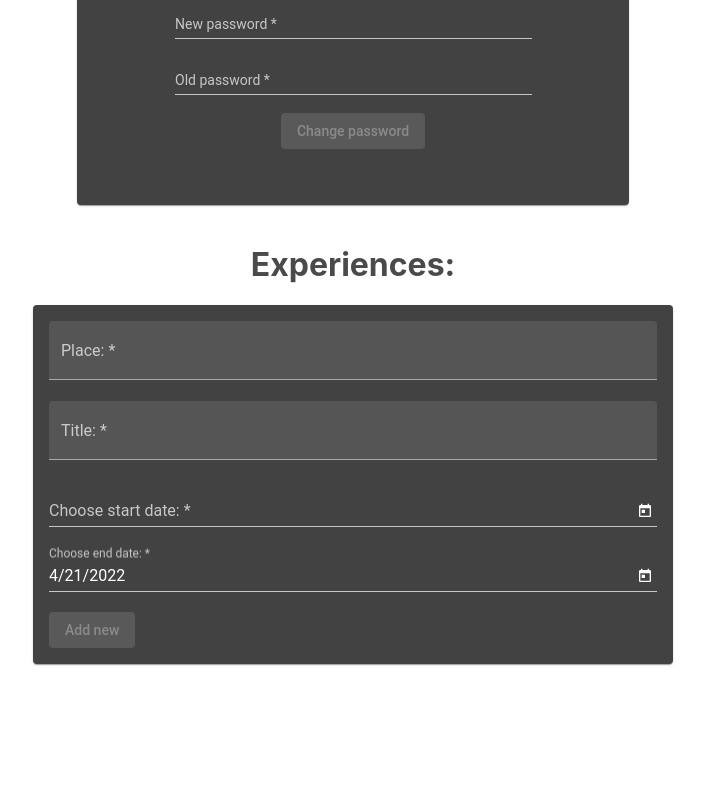
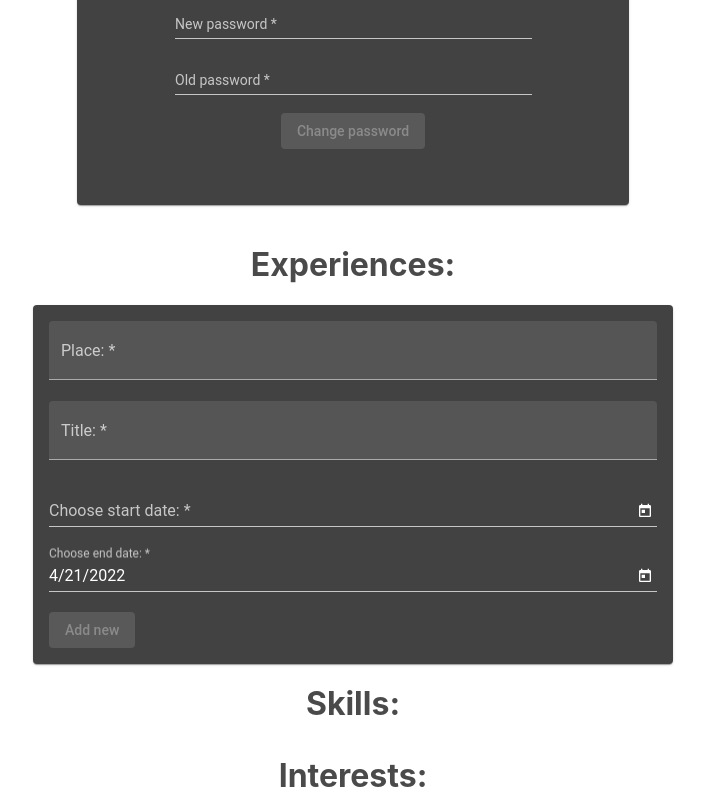
Before and after one commit to XWS-BSEP-TIM1-2022/dislinkt-frontend, an Angular app in the folder dislinkt-frontend/: page /info in a window 1280 px wide. Shown: the part 779-1579 px from the top of the page, without its empty margins (287-992 px from the left). Before the commit the page ends 1459 px from the top, so only its background shows below. Built offline with nearby package versions, Linux system fonts and the light colour scheme.

Commit message:
Showing skills and interests

```diff
--- a/dislinkt-frontend/src/app/registration/registration.component.ts
+++ b/dislinkt-frontend/src/app/registration/registration.component.ts
@@ -18,7 +18,7 @@ export class RegistrationComponent implements OnInit {
   newPassword: string = ""
   oldPassword: string = ""
 
-  user = new User("", "", "", "", 0, "", "", "", "", "")
+  user = new User("", "", "", "", 0, "", "", "", "", "", [], [])
 
   nameForm = new FormControl('', [Validators.required]);
   surnameForm = new FormControl('', [Validators.required]);
--- a/dislinkt-frontend/src/app/registration/user.ts
+++ b/dislinkt-frontend/src/app/registration/user.ts
@@ -10,5 +10,7 @@ export class User{
         public password: string,
         public confirmPassword: string,
         public bio: string,
+        public skills: [],
+        public interests: []
     ){}
 }
--- a/dislinkt-frontend/src/app/user/info/info.component.html
+++ b/dislinkt-frontend/src/app/user/info/info.component.html
@@ -178,3 +178,16 @@
         </button>
     </mat-card>
 </div>
+<div style="text-align: center; display: flex; flex-direction: column;">
+    <h1 style="font-weight: bold; font-size: 2rem;">Skills:</h1>
+    <h2 style="margin-left: 1rem;" *ngFor="let skill of this.user.skills">
+        {{skill}}
+    </h2>
+</div>
+<br>
+<div style="text-align: center; display: flex; flex-direction: column;">
+    <h1 style="font-weight: bold; font-size: 2rem;">Interests:</h1>
+    <h2 style="margin-left: 1rem;" *ngFor="let interest of this.user.interests">
+        {{interest}}
+    </h2>
+</div>
--- a/dislinkt-frontend/src/app/user/info/info.component.ts
+++ b/dislinkt-frontend/src/app/user/info/info.component.ts
@@ -22,7 +22,7 @@ export class InfoComponent implements OnInit {
 
   newExperience: Experience = new Experience;
 
-  user = new User("", "", "", "", 0, "", "", "", "", "")
+  user = new User("", "", "", "", 0, "", "", "", "", "", [], [])
   experiences = [] as Experience[]
 
   nameForm = new FormControl('', [Validators.required]);
@@ -60,6 +60,8 @@ export class InfoComponent implements OnInit {
       this.user.username = res.user.username
       this.user.gender =  Number(res.user.gender)
       this.user.bio = res.user.bio
+      this.user.skills = res.user.skills
+      this.user.interests = res.user.interests
 
       this.newExperience.userId = this.userId!
 
```
